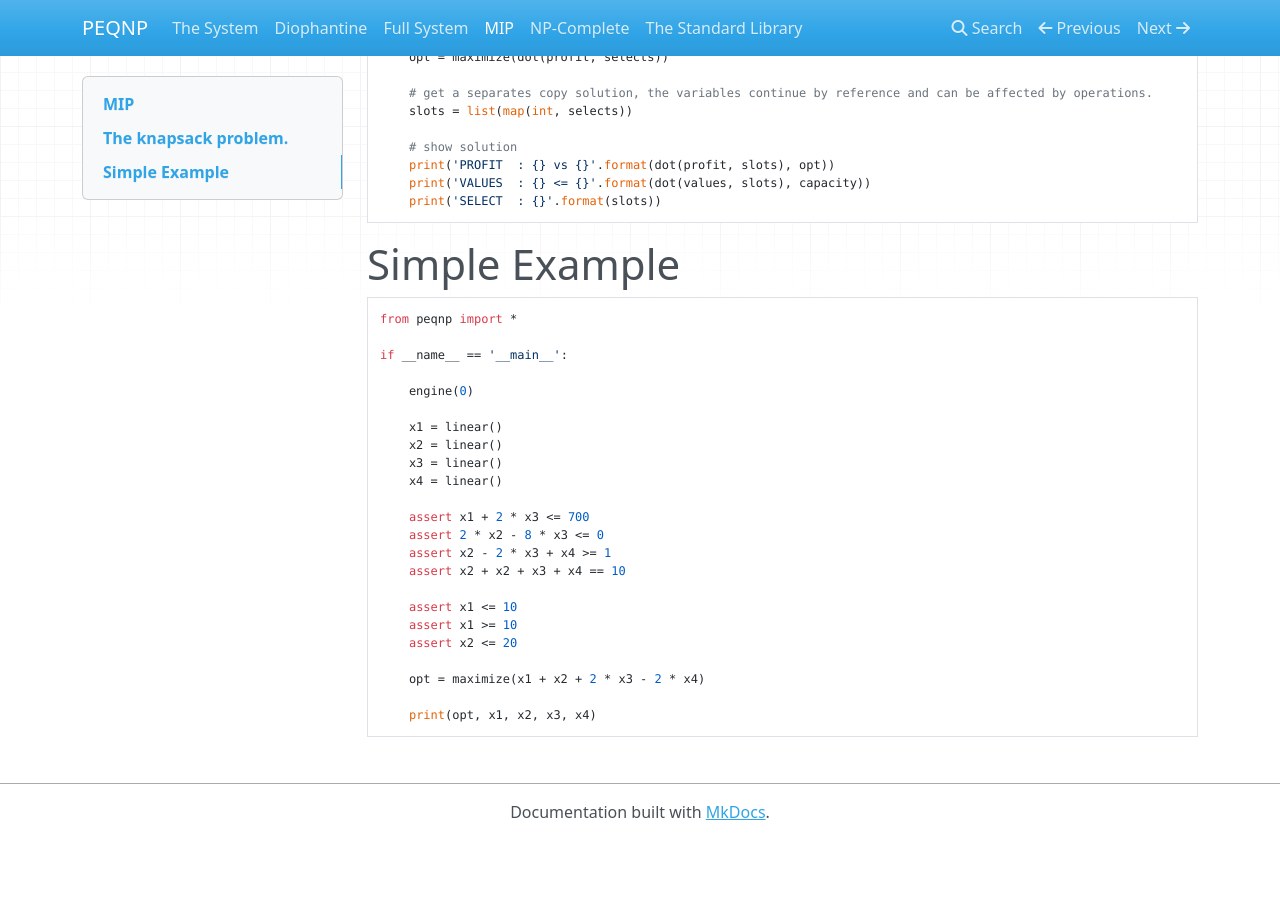
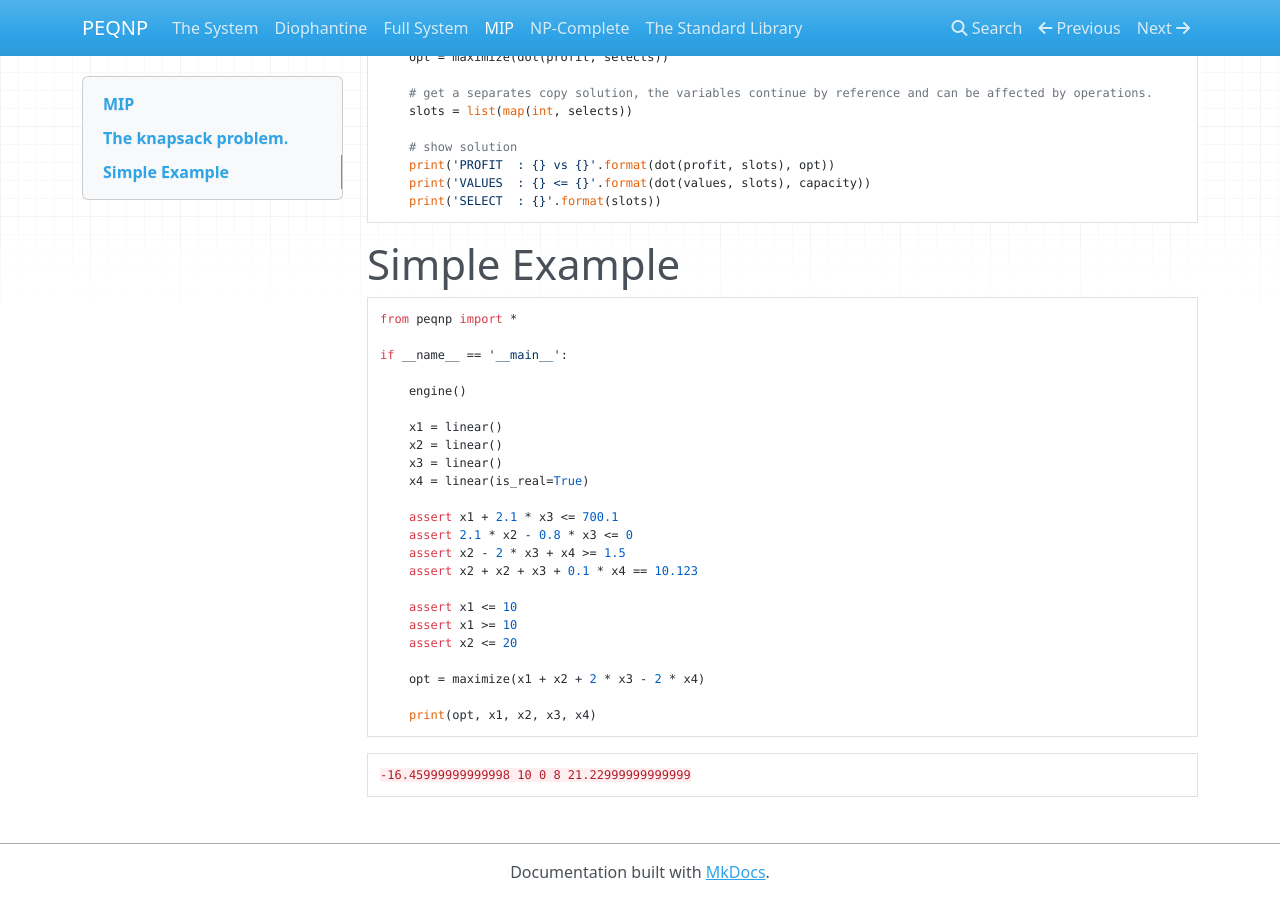
Before and after one commit to maxtuno/PEQNP, an MkDocs documentation site: the page built from docs/mip.md, in a window 1280 px wide and 900 px high, scrolled down 672 px. Built offline with MkDocs 1.6.1, drawn with Linux system fonts in a browser that asks for light colours; nearby versions of some CDN libraries; a script that is not in the unit is left out; before the commit the page ends 1512 px from its top, so only the background shows below that.

Commit message:
Update mip.md

````diff
--- a/docs/mip.md
+++ b/docs/mip.md
@@ -48,17 +48,17 @@ from peqnp import *
 
 if __name__ == '__main__':
 
-    engine(0)
+    engine()
 
     x1 = linear()
     x2 = linear()
     x3 = linear()
-    x4 = linear()
+    x4 = linear(is_real=True)
 
-    assert x1 + 2 * x3 <= 700
-    assert 2 * x2 - 8 * x3 <= 0
-    assert x2 - 2 * x3 + x4 >= 1
-    assert x2 + x2 + x3 + x4 == 10
+    assert x1 + 2.1 * x3 <= 700.1
+    assert 2.1 * x2 - 0.8 * x3 <= 0
+    assert x2 - 2 * x3 + x4 >= 1.5
+    assert x2 + x2 + x3 + 0.1 * x4 == 10.123
 
     assert x1 <= 10
     assert x1 >= 10
@@ -68,3 +68,7 @@ if __name__ == '__main__':
 
     print(opt, x1, x2, x3, x4)
 ```
+
+```
+-16.45999999999998 10 0 8 21.22999999999999
+```
````
